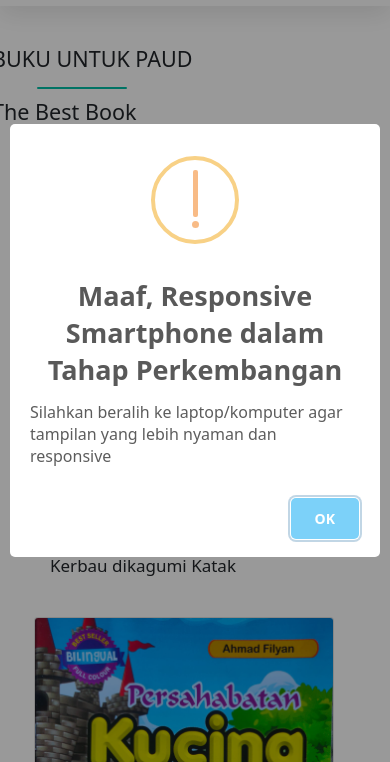
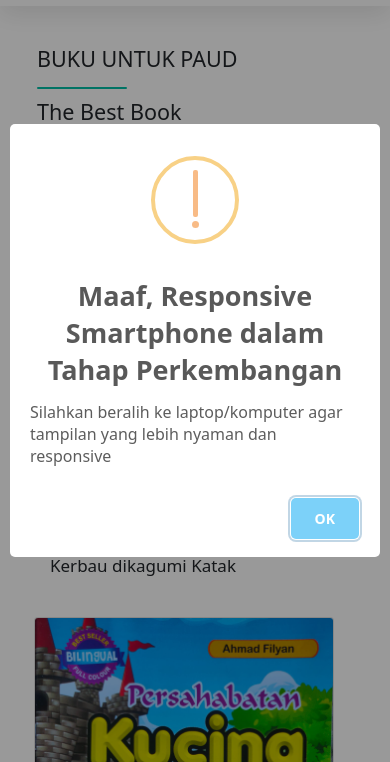
Before and after one commit to DickyWiransyah/perpustakaanbukudigital-sekolahpaud, a plain HTML site: page kumpulan-buku.html in a window 390 px wide. Shown: the part 82-844 px from the top of the page. Drawn offline with nearby package versions, Linux system fonts and the light colour scheme.

Commit message:
perbaikan

```diff
--- a/css/kumpulan-buku.css
+++ b/css/kumpulan-buku.css
@@ -144,7 +144,7 @@
 
 /* Smartphone */
 @media (max-width: 768px) {
-  .container h3 {
+  .container h4 {
     margin-left: 25px;
   }
 
```
